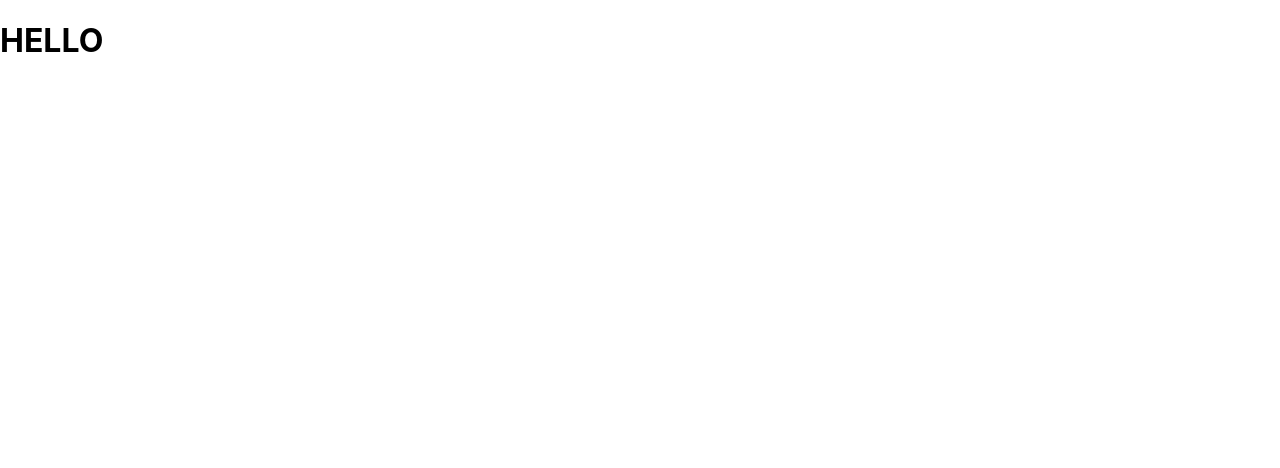
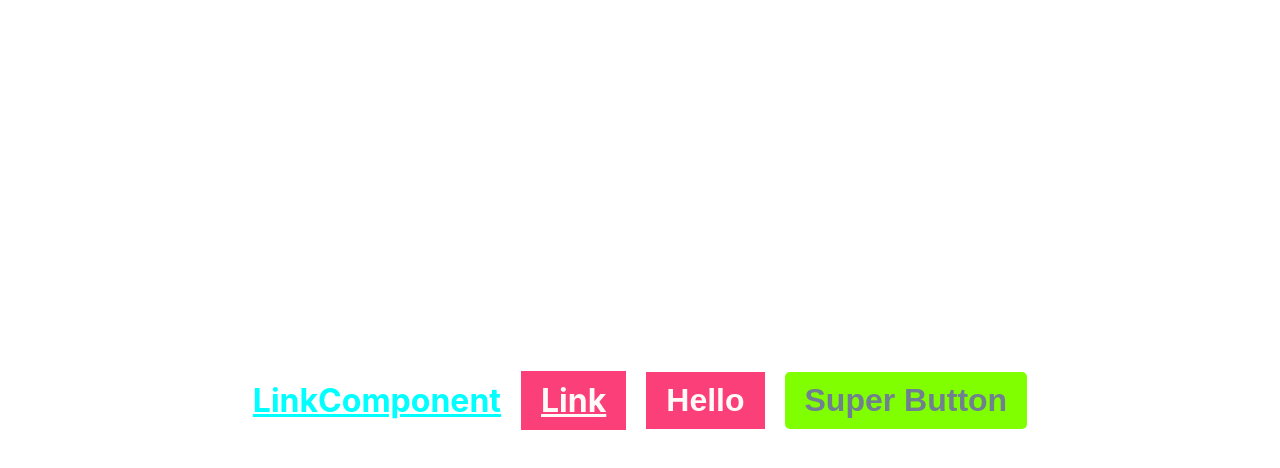
Before and after one commit to romantut1988/components-react, a React (Create React App) app: page / in a window 1280 px wide. Shown: the top 468 px of the page. Built offline with nearby package versions, Linux system fonts and the light colour scheme.

Commit message:
styling buttons through components

```diff
--- a/src/App.tsx
+++ b/src/App.tsx
@@ -1,10 +1,47 @@
 import React from 'react';
+import styled from "styled-components";
 
 function App() {
     return (
-        <h1>HELLO</h1>
+        <div className="App">
+            <Box>
+                <StyleBtn as={Link} href={"#"}>LinkComponent</StyleBtn>
+                <StyleBtn as="a" href={"#"}>Link</StyleBtn>
+                <StyleBtn>Hello</StyleBtn>
+                <SuperButton>Super Button</SuperButton>
+            </Box>
+        </div>
     );
 }
 
+export default App;
 
-export default App;
+const StyleBtn = styled.button`
+  border: none;
+  background-color: #fb3f78;
+  padding: 10px 20px;
+  color: snow;
+  font-size: 2rem;
+  font-weight: bold;
+`
+const Link = styled.a`
+  color: aqua;
+  font-size: 2rem;
+  font-weight: bold;
+  padding: 0;
+  background-color: transparent;
+`
+
+const SuperButton = styled(StyleBtn)`
+  border-radius: 5px;
+  background-color: chartreuse;
+  color: slategrey;
+`
+
+const Box = styled.div`
+  display: flex;
+  height: 100vh;
+  justify-content: center;
+  align-items: center;
+  gap: 20px;
+`
```
